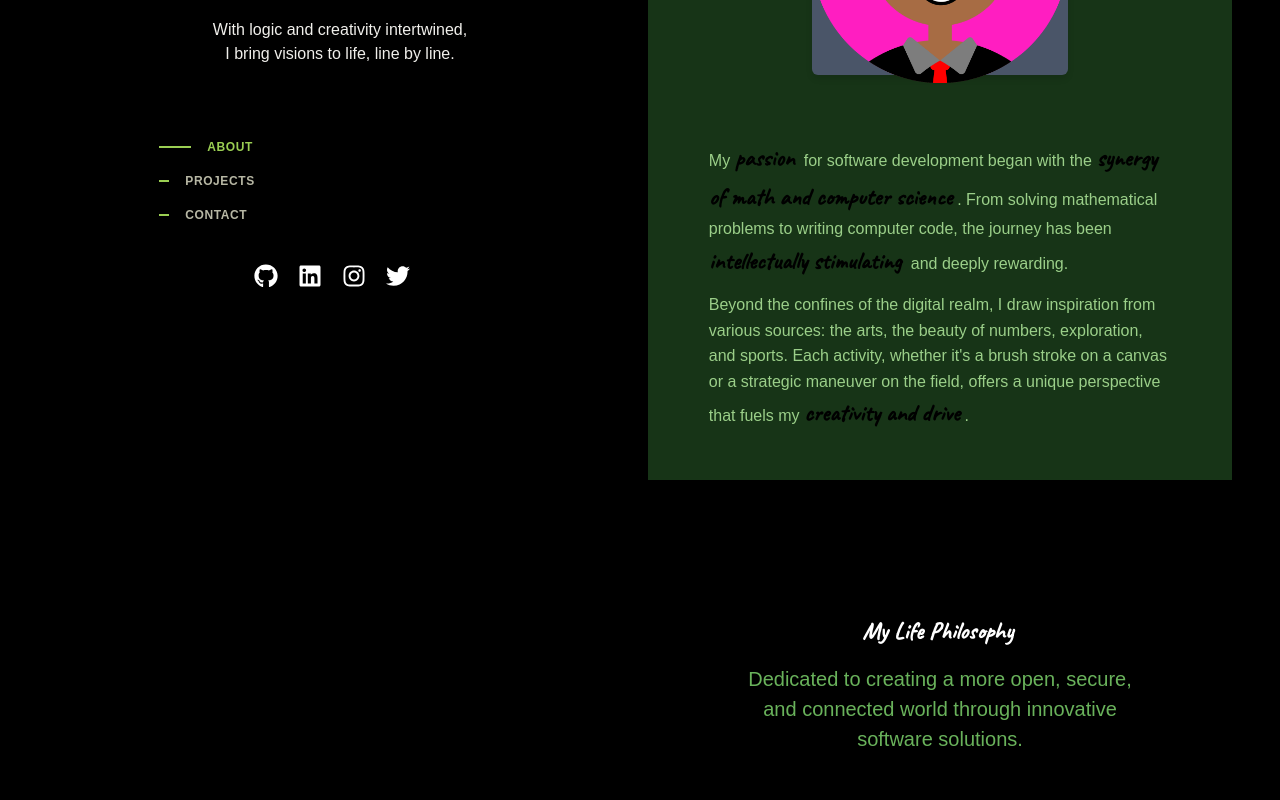
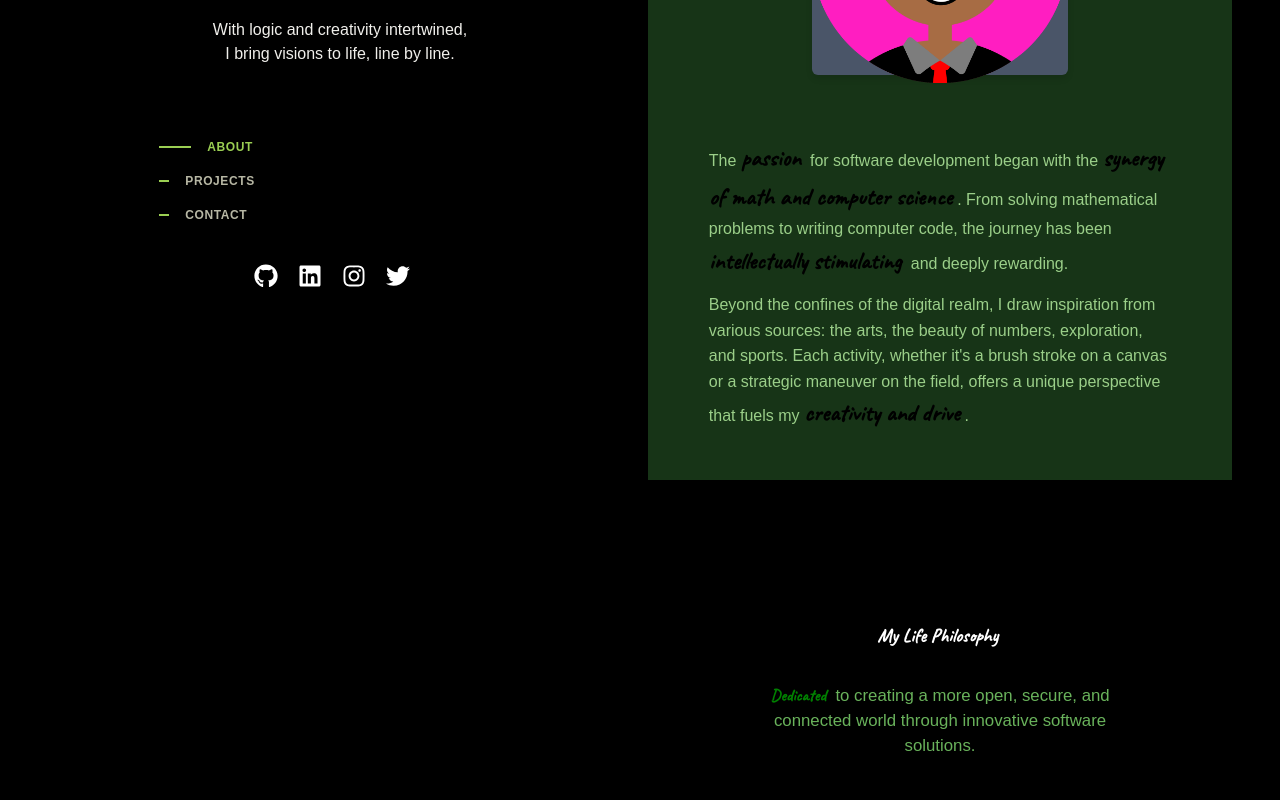
Before and after one commit to Mzwandile-Dlomo/portfolio, a React (Create React App) app: page / in a window 1280 px wide. Shown: the part 320-1120 px from the top of the page. Built offline with nearby package versions, Linux system fonts and the light colour scheme.

Commit message:
section2 save

```diff
--- a/src/components/sections/About.js
+++ b/src/components/sections/About.js
@@ -172,7 +172,7 @@ const About = () => {
                 </BackCard>
             </CardContainer>
             <Paragraph>
-              My <Emphasis>passion</Emphasis> for software development began with the <Emphasis>synergy of math and computer science</Emphasis>. From solving mathematical problems to writing computer code, the journey has been <Emphasis>intellectually stimulating</Emphasis> and deeply rewarding.
+              The <Emphasis>passion</Emphasis> for software development began with the <Emphasis>synergy of math and computer science</Emphasis>. From solving mathematical problems to writing computer code, the journey has been <Emphasis>intellectually stimulating</Emphasis> and deeply rewarding.
             </Paragraph>
             <Paragraph>
             Beyond the confines of the digital realm, I draw inspiration from various sources: the arts, the beauty of numbers, exploration, and sports. Each activity, whether it's a brush stroke on a canvas or a strategic maneuver on the field, offers a unique perspective that fuels my <Emphasis>creativity and drive</Emphasis>.
--- a/src/components/sections/Philosophy.js
+++ b/src/components/sections/Philosophy.js
@@ -12,50 +12,60 @@ const Container = styled.div`
 
 
 const Title = styled.h1`
-//   font-family: 'Nunito', 'Montserrat', sans-serif;
-  font-size: 1.9rem;
+  font-family: 'Nunito', 'Montserrat', sans-serif;
+  font-size: 1.2rem;
   text-align: center;
   font-weight: 600;
-//   line-height: 1.2;
   color: #9BCF53;
-//   margin: 20px 0;
-//   text-shadow: 2px 2px 4px rgba(0, 0, 0, 0.3);
-//   perspective: 1000px;
+  margin: 20px 0;
   cursor: pointer;
 
 `;
 
-const Subtitle = styled.h2`
+const Subtitle = styled.h3`
   margin-top: 0.75rem;
   text-align: center;
-  font-size: 1.125rem;
+  font-size: 0.4rem;
   font-weight: medium;
   color: #69b25b;
 
   @media (min-width: 640px) {
-    font-size: 1.25rem;
+    font-size: 1.05rem;
   }
 `;
 
 const Emphasis = styled.span`
   font-family: 'Caveat', cursive;
-  font-size: 24px;
   font-weight: bold;
   color: white;
   padding-right: 5px;
+  text-shadow: 2px 2px 4px rgba(0, 0, 0, 0.3);
+  perspective: 1000px;
 
   &:hover{
     color: #9BCF53;
-    // background-color: red;
   }
 `;
 
+
+const First = styled.span`
+  font-family: 'Caveat', 'sans';
+  font-weight: bold;
+  color: green;
+  padding-right: 5px;
+  text-shadow: 2px 2px 4px rgba(0, 0, 0, 0.3);
+  perspective: 1000px;
+
+  &:hover{
+    color: #9BCF53;
+  }
+`;
 
 const Philosophy = () => {
   return (
     <Container>
         <Title><Emphasis>My Life Philosophy</Emphasis></Title>
-        <Subtitle>Dedicated to creating a more open, secure, and connected world through innovative software solutions.</Subtitle>
+        <Subtitle><First className=''>Dedicated</First> to creating a more open, secure, and connected world through innovative software solutions.</Subtitle>
     </Container>
   )
 }
```
